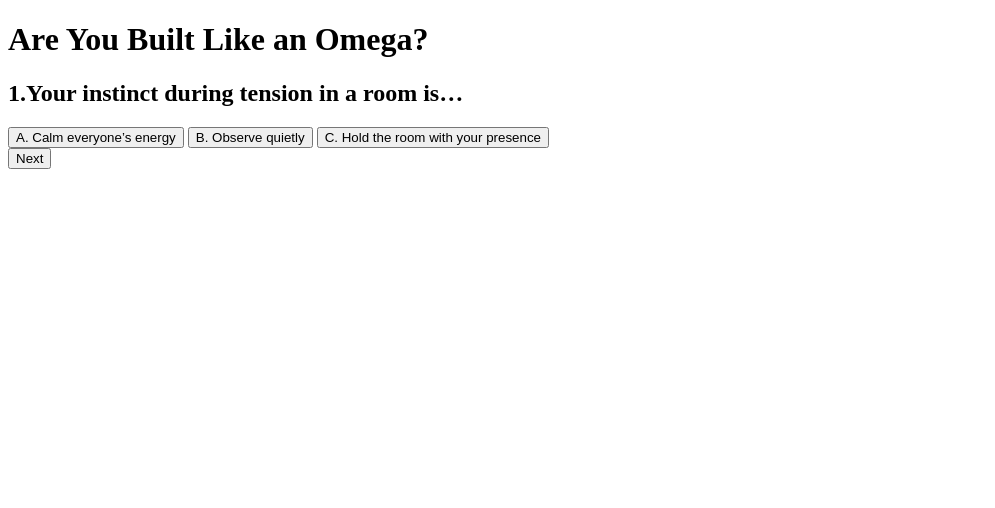
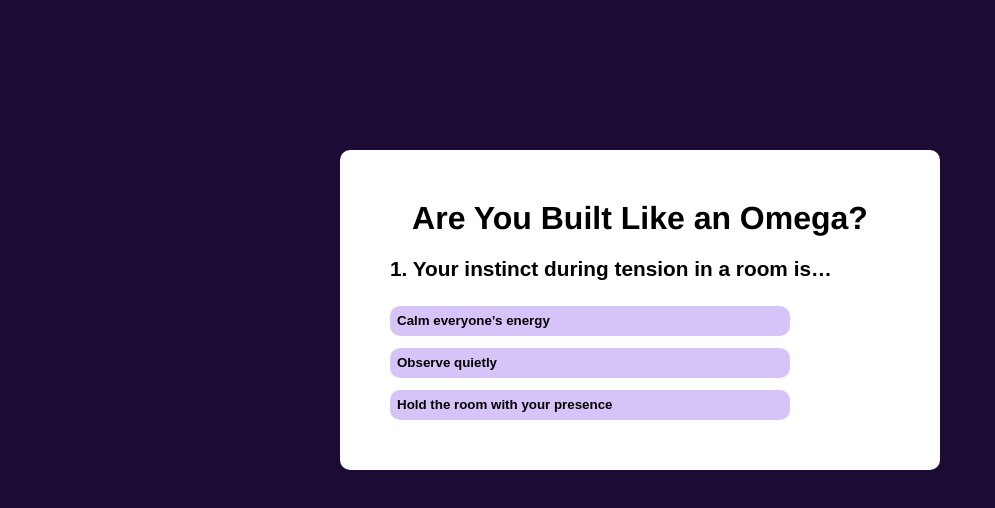
Before and after one commit to PuspaKumariGupta/Omega-Quiz-App, a plain HTML site: page index.html in a window 1280 px wide. Shown: the whole page, without its empty margins (0-995 px from the left). Drawn offline with Linux system fonts and the light colour scheme.

Commit message:
Update HTML structure and stylesheet references

```diff
--- a/index.html
+++ b/index.html
@@ -4,7 +4,7 @@
     <meta charset="UTF-8">
     <meta name="viewport" content="width=device-width, initial-scale=1.0">
     <title>Omega?</title>
-    <link href="1.css" rel="stylesheet">
+    <link href="style.css" rel="stylesheet">
 </head>
 
 <body>
@@ -23,7 +23,7 @@
 
     </div>
 
-<script src="1.js"></script>
+<script src="script.js"></script>
 </body>
 
 </html>
```
